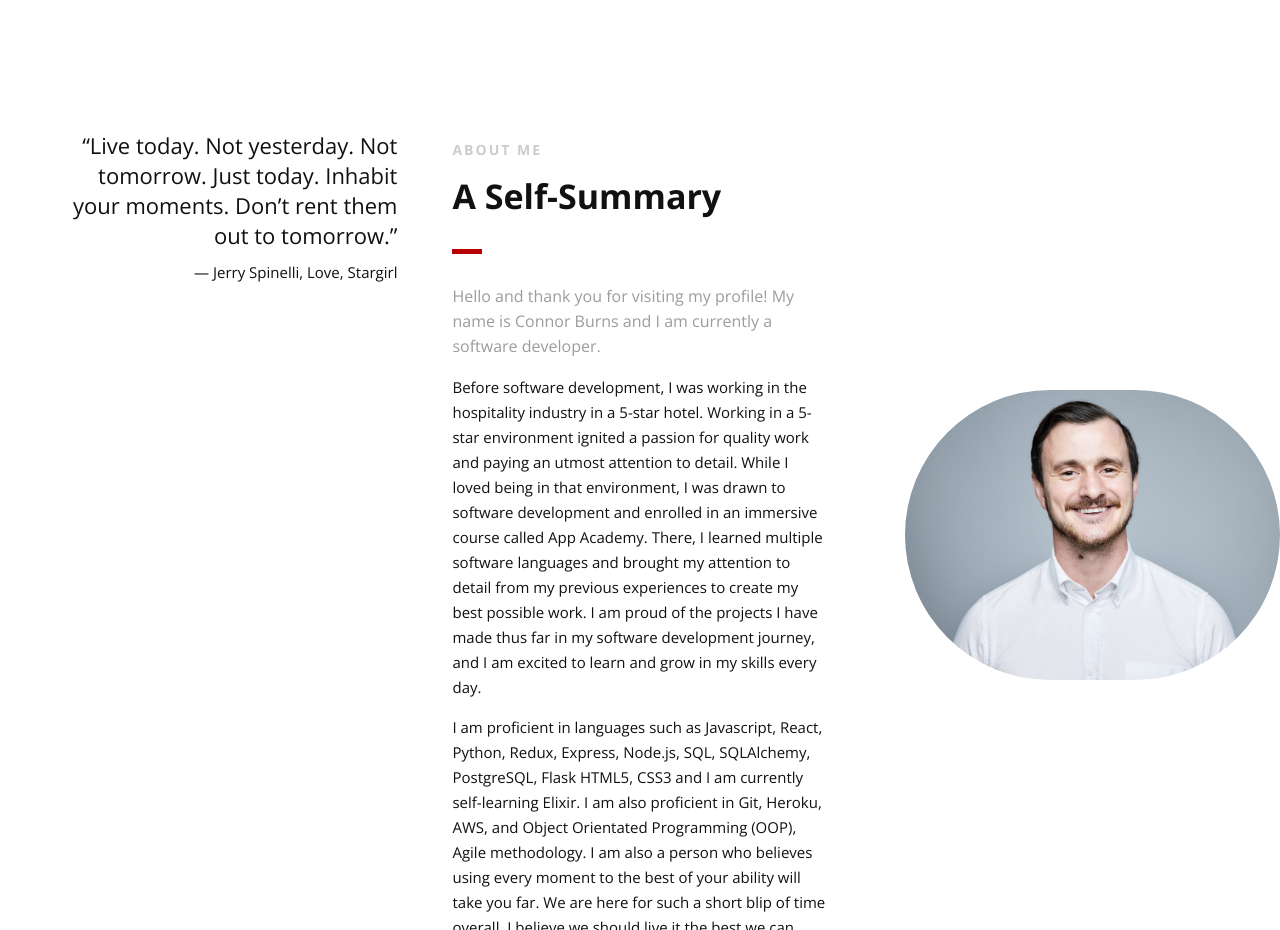
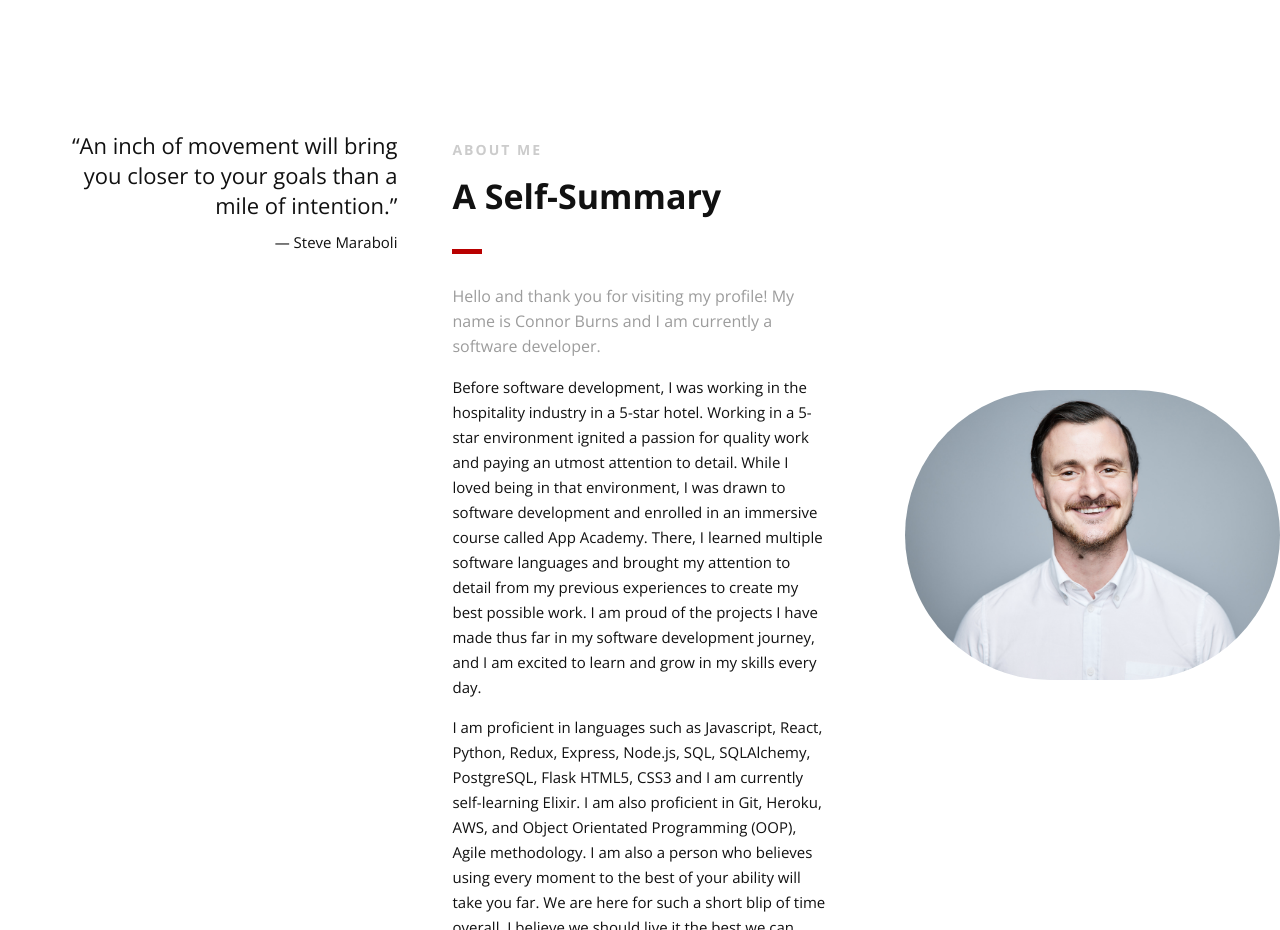
Before and after one commit to ConnorBurns1993/ConnorBurns1993.github.io, a plain HTML site: page index.html in a window 1280 px wide. Shown: the part 2700-3630 px from the top of the page. Drawn offline with nearby package versions, Linux system fonts and the light colour scheme.

Commit message:
new quote

```diff
--- a/index.html
+++ b/index.html
@@ -370,8 +370,8 @@
                 <div class="col-3">
                     <!--User Testimonial-->
                     <blockquote class="testimonial text-right bigtest">
-                        <q>Live today. Not yesterday. Not tomorrow. Just today. Inhabit your moments. Don’t rent them out to tomorrow.</q>
-                        <footer>— Jerry Spinelli, Love, Stargirl</footer>
+                        <q>An inch of movement will bring you closer to your goals than a mile of intention.</q>
+                        <footer>— Steve Maraboli</footer>
                     </blockquote>
                     <!-- End of Testimonial-->
 
```
